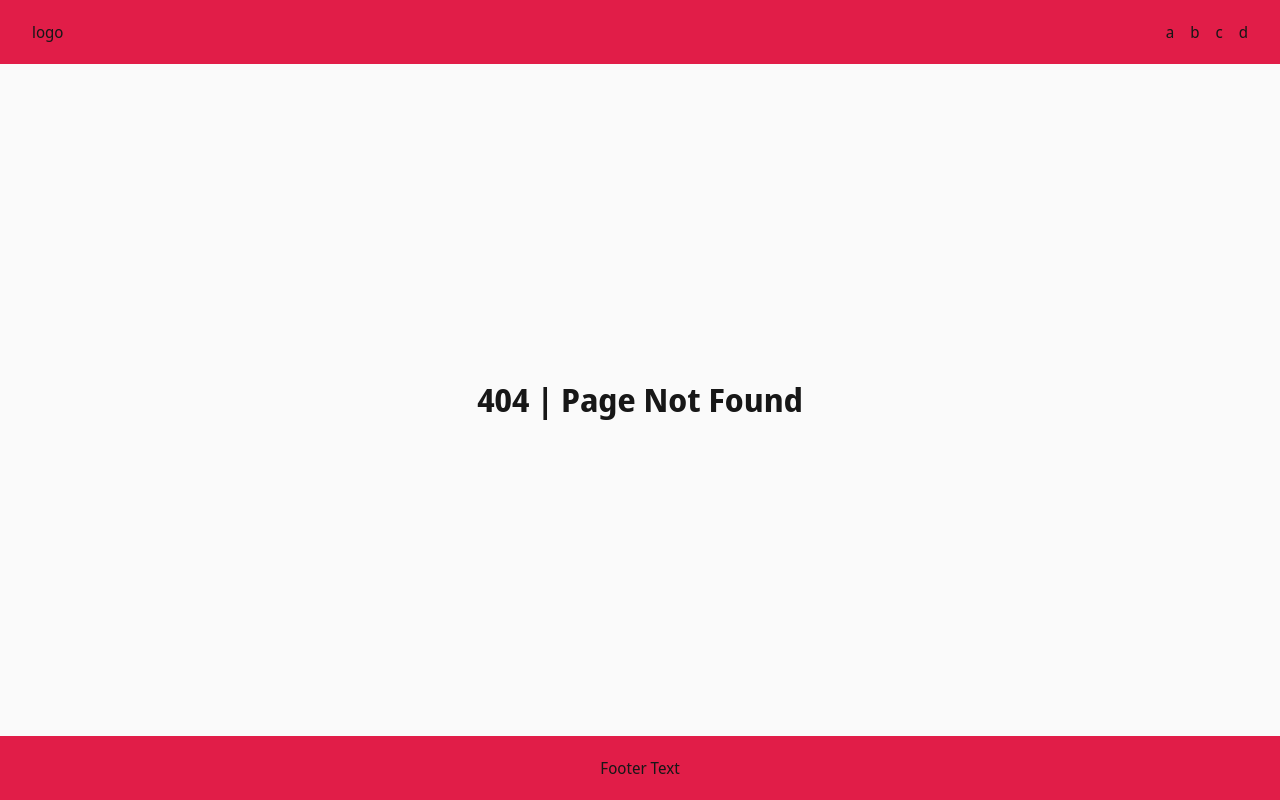
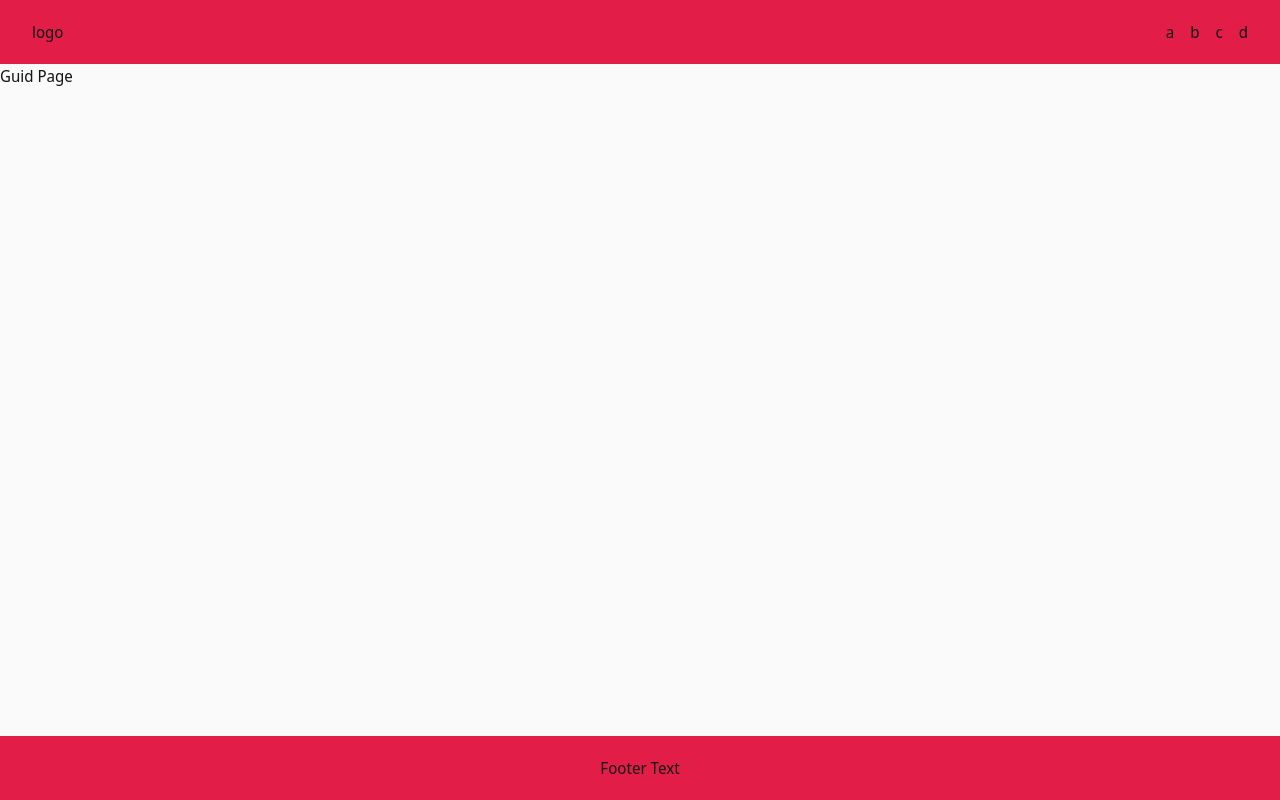
Before and after one commit to ckasidis/nextjs-contentful_ntuth_v1, a Next.js app: page /guide in a window 1280 px wide. Before the commit this address had no page. Built offline with nearby package versions, Linux system fonts and the light colour scheme.

Commit message:
create GuidePage and SingleGuidePage

```diff
--- a/pages/404.module.scss
+++ b/pages/404.module.scss
@@ -1,4 +1,4 @@
-.container {
+.main {
 	min-height: inherit;
 	display: grid;
 	place-items: center;
--- a/pages/404.tsx
+++ b/pages/404.tsx
@@ -4,7 +4,7 @@ import styles from './404.module.scss';
 
 const PageNotFound: NextPage = () => {
 	return (
-		<main className={styles.container}>
+		<main className={styles.main}>
 			<Head>
 				<title>Page Not Found</title>
 			</Head>
--- /dev/null
+++ b/pages/guide/index.tsx
@@ -0,0 +1,5 @@
+const index = () => {
+	return <div>Guid Page</div>;
+};
+
+export default index;
```
Also changed, not shown: pages/guide/[id].tsx (added, +7 -0 lines).
